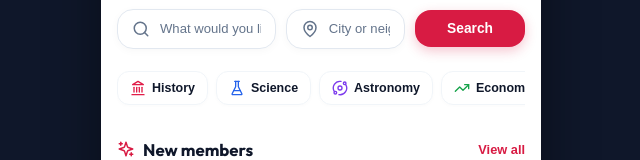
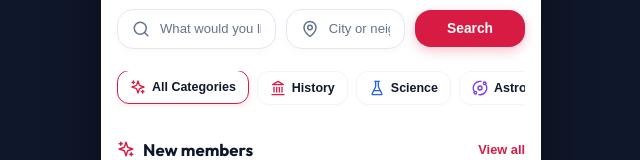
Before and after one commit to NoorFatima323/Un-Vrai-Reseau-Social-App, a React (Vite) app: page / in a window 1280 px wide. Shown: the part 514-674 px from the top of the page, without its empty margins (319-959 px from the left). Built offline with nearby package versions, Linux system fonts and the light colour scheme.

Commit message:
Added All Categories filter pill at the start of category filter bar with crimson sparkles icon

```diff
--- a/src/App.jsx
+++ b/src/App.jsx
@@ -236,8 +236,9 @@ export default function App() {
   // Lead Directive: By default show 4 profiles, expanded shows all
   const displayedMembers = showAllMembers ? initialMembers : initialMembers.slice(0, 4);
 
-  // Category Pills Data matching Landing Page.jpeg reference mockup
+  // Category Pills Data matching Landing Page.jpeg reference mockup + All Categories at start
   const heroCategories = [
+    { name: 'All Categories', icon: Sparkles, color: '#D81B43' },
     { name: 'History', icon: Landmark, color: '#E11D48' },
     { name: 'Science', icon: FlaskConical, color: '#2563EB' },
     { name: 'Astronomy', icon: Orbit, color: '#7C3AED' },
@@ -374,12 +375,12 @@ export default function App() {
         </div>
       </section>
 
-      {/* Category Filter Pills (Matching Landing Page.jpeg reference mockup) */}
+      {/* Category Filter Pills (Matching Landing Page.jpeg reference mockup + All Categories at start) */}
       <section className="categories-wrapper">
         <div className="categories-scroll">
           {heroCategories.map((cat, idx) => {
             const CatIcon = cat.icon;
-            const isActive = activeCategory === cat.name;
+            const isActive = (cat.name === 'All Categories' && activeCategory === 'All') || activeCategory === cat.name;
             return (
               <button
                 key={idx}
@@ -387,6 +388,9 @@ export default function App() {
                 onClick={() => {
                   if (cat.name === 'More') {
                     setShowAllTopics(true);
+                  } else if (cat.name === 'All Categories') {
+                    setActiveCategory('All');
+                    setSearchTopic('');
                   } else {
                     const nextCat = activeCategory === cat.name ? 'All' : cat.name;
                     setActiveCategory(nextCat);
```
